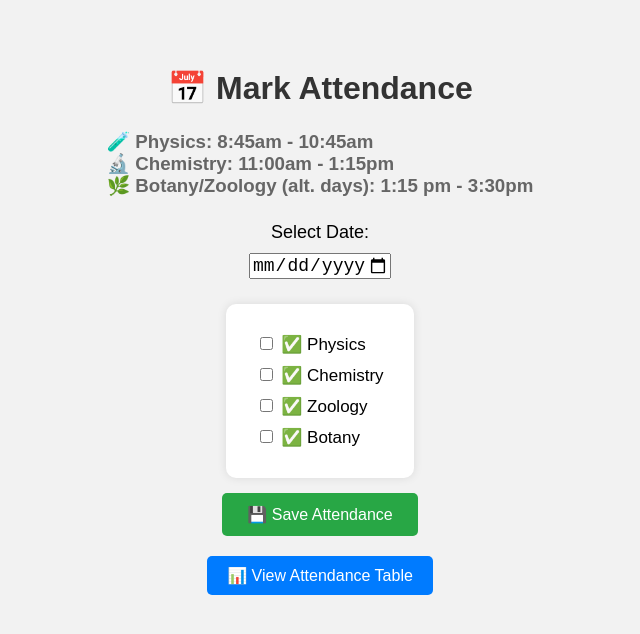
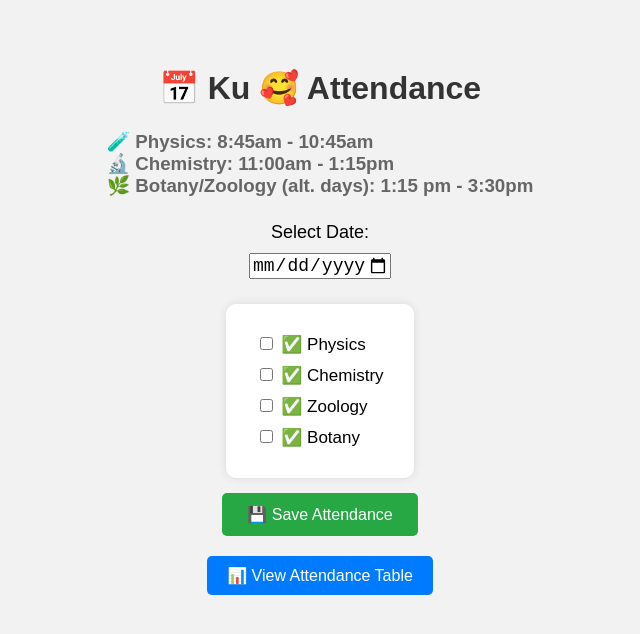
Before and after one commit to RitwikSonam/AttendanceTracker, a plain HTML site: page index.html in a window 1280 px wide. Shown: the whole page, without its empty margins (320-960 px from the left). Drawn offline with Linux system fonts and the light colour scheme.

Commit message:
Update index.html

```diff
--- a/index.html
+++ b/index.html
@@ -66,7 +66,7 @@
   </style>
 </head>
 <body>
-  <h1>📅 Mark Attendance</h1>
+  <h1>📅 Ku 🥰 Attendance</h1>
   <h3>
     🧪 Physics: 8:45am - 10:45am<br />
     🔬 Chemistry: 11:00am - 1:15pm<br />
```
